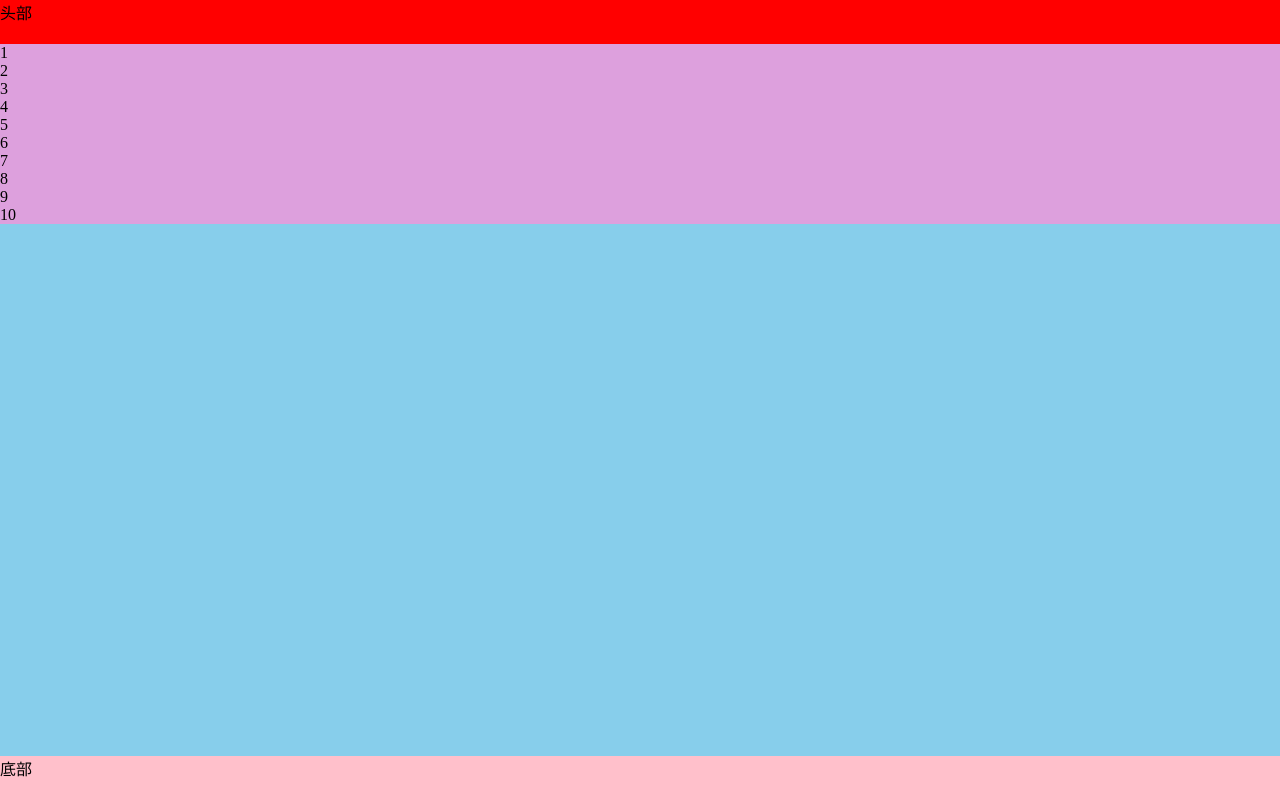
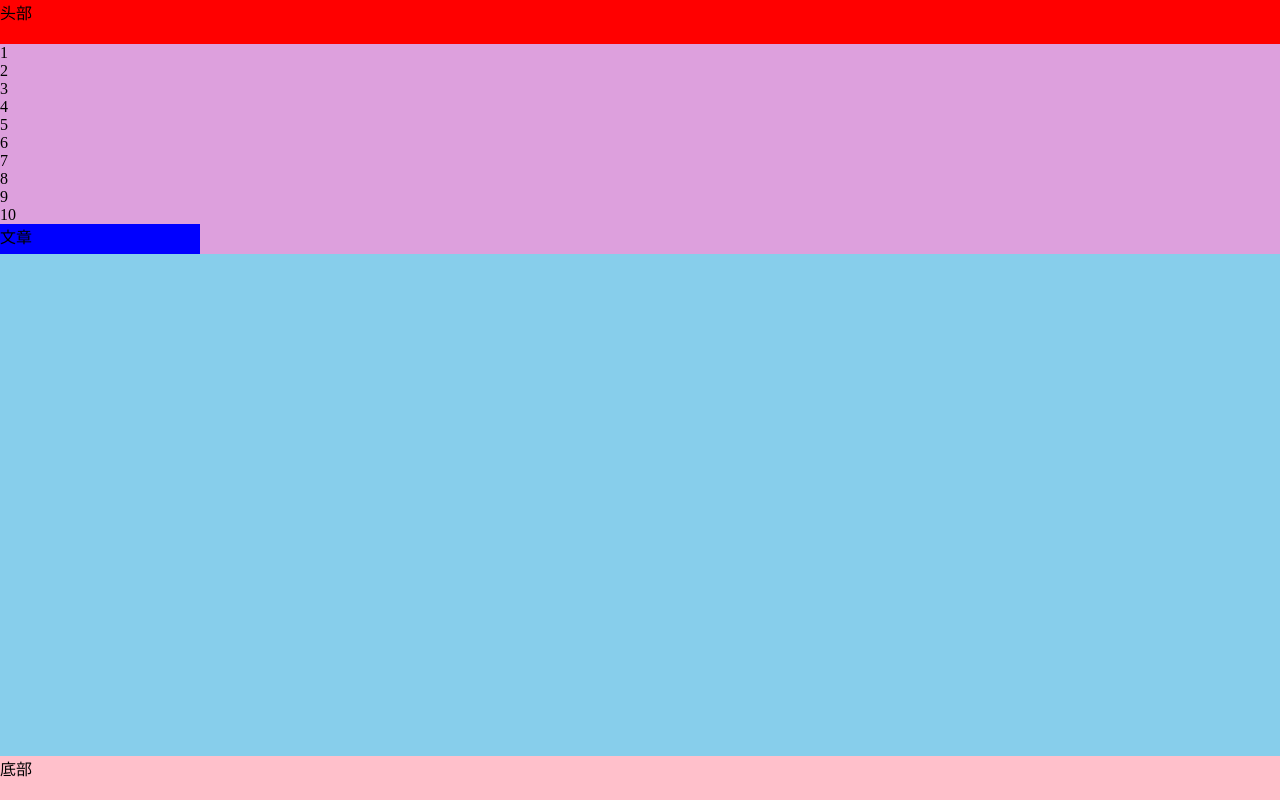
Before and after one commit to xiaodanli/1606A-task, a plain HTML site: page src/index.html in a window 1280 px wide. Drawn offline with Linux system fonts and the light colour scheme.

Commit message:
添加了类名为title

```diff
--- a/src/css/style.css
+++ b/src/css/style.css
@@ -40,3 +40,9 @@ section {
     flex: 1;
     background: skyblue;
 }
+
+.title {
+    width: 200px;
+    height: 30px;
+    background: blue;
+}
--- a/src/index.html
+++ b/src/index.html
@@ -26,6 +26,9 @@
                     <li>9</li>
                     <li>10</li>
                 </ul>
+                <div class="title">
+                    文章
+                </div>
         </section>
         </main>
         <footer>底部</footer>
```
